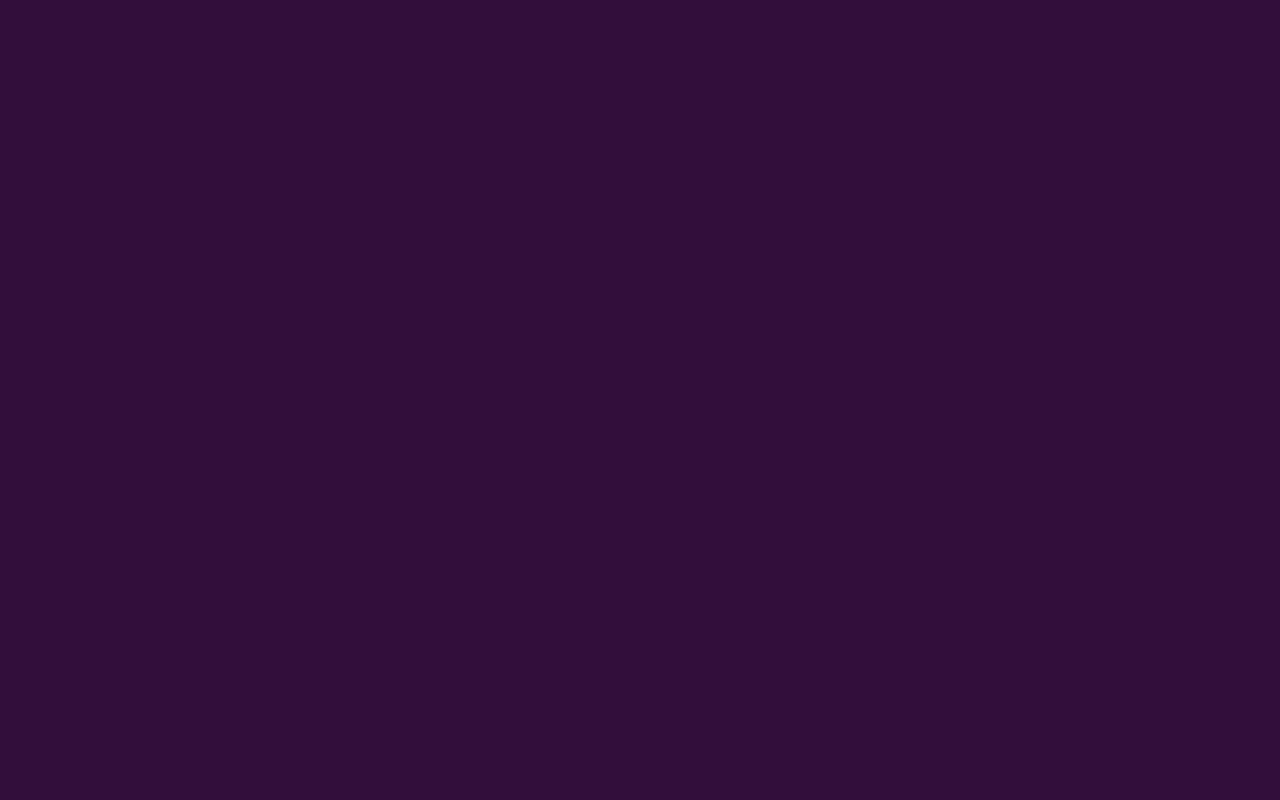
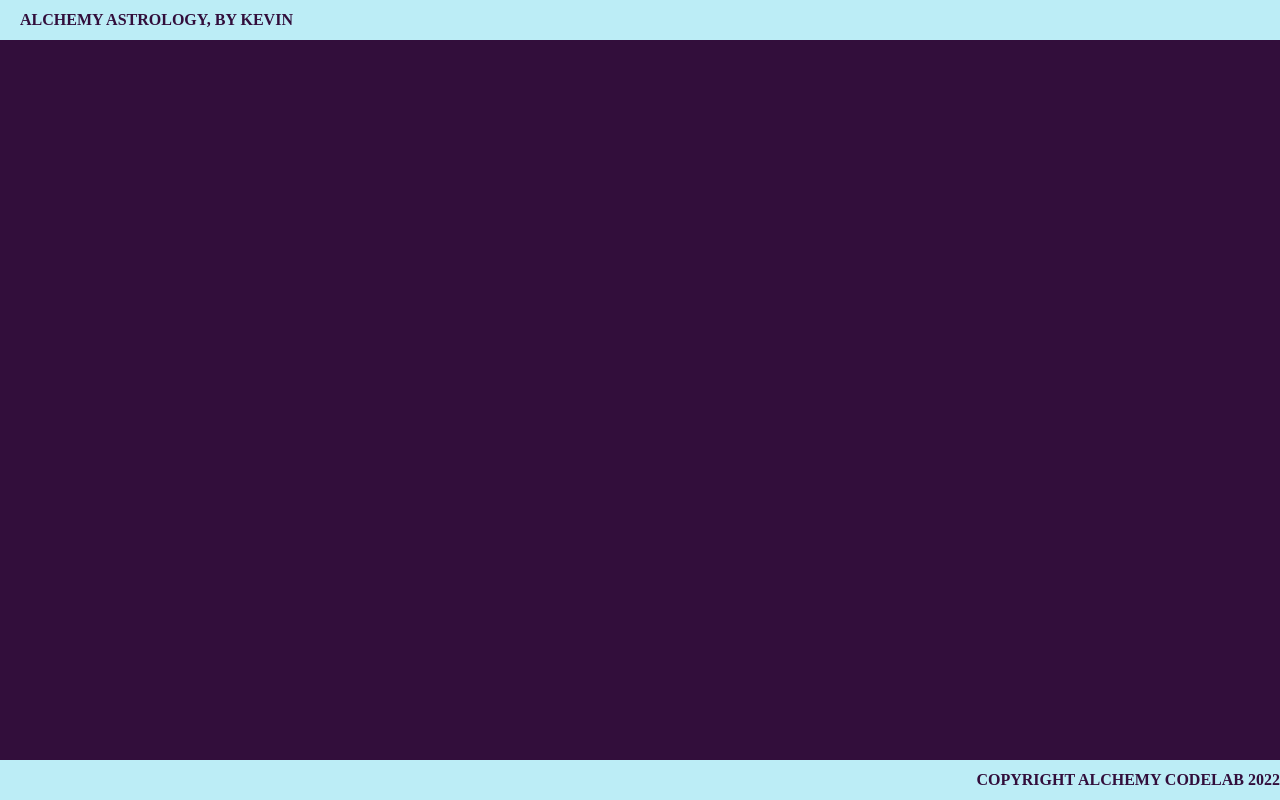
Before and after one commit to Kevin-Roney/zodiac-half-baked, a React (Create React App) app: page / in a window 1280 px wide. Built offline with nearby package versions, Linux system fonts and the light colour scheme; a web font is replaced by a local one.

Commit message:
imported Header and Footer to App.js and added them to App function

```diff
--- a/src/App.js
+++ b/src/App.js
@@ -1,12 +1,16 @@
 import './App.css';
 {/* import the zodiac array */}
+import Header from './Header/Header.js';
+import Footer from './Footer/Footer.js';
 
 function App() {
   return (
     <div className="App">
       {/* import and use the Header. Main, and Footer components here */}
+      <Header name="Kevin"/>
       {/* the Header component needs a string passed in as the `name` prop */}
       {/* the Footer component needs a year passed in as the `year` prop */}
+      <Footer year="2022"/>
       {/* pass the zodiac array imported above to the Main component as a `zodiacs` prop */}
     </div>
   );
```
Also changed, not shown: 1 other file (tests, documents, lock files or other folders).
